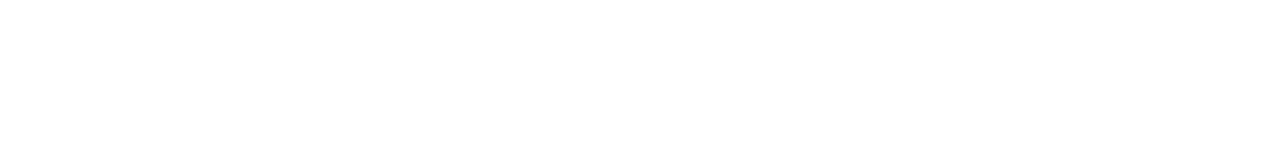
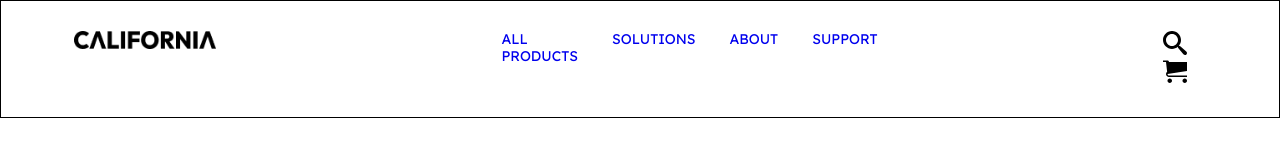
Before and after one commit to ValeriiParkhomov/california, a plain HTML site: page index.html in a window 1280 px wide. Drawn offline with Linux system fonts and the light colour scheme.

Commit message:
start working with header block

```diff
--- a/index.html
+++ b/index.html
@@ -10,6 +10,35 @@
 </head>
 
 <body>
+    <header class="header">
+        <div class="container">
+            <div class="header__container">
+                <div class="logo">
+                    <img src="../images/logo.png" alt="Logo">
+                </div>
+                <nav class="nav">
+                    <ul class="nav__menu">
+                        <li><a class="nav__item" href="#">all products</a></li>
+                        <li><a class="nav__item" href="#">Solutions</a></li>
+                        <li><a class="nav__item" href="#">ABOUT</a></li>
+                        <li><a class="nav__item" href="#">Support</a></li>
+                    </ul>
+                </nav>
+                <div class="utils">
+                    <a href="#">
+                        <svg width="24" height="24">
+                            <use href="./images/sprite.svg#icon-search"></use>
+                        </svg>
+                    </a>
+                    <a href="#">
+                        <svg width="24" height="24">
+                            <use href="./images/sprite.svg#icon-cart"></use>
+                        </svg>
+                    </a>
+                </div>
+            </div>
+        </div>
+    </header>
 
 </body>
 
--- /dev/null
+++ b/scss/_base.scss
@@ -0,0 +1,55 @@
+ul {
+    list-style-type: none;
+    padding: 0;
+    margin: 0;
+}
+
+*,
+*::after,
+*::before {
+    box-sizing: border-box;
+    /* Для того, щоб розмір блоку відповідав заданому і рамка з падінгами шли розмірами всередину */
+}
+
+body {
+    background-color: var(--color-primary-light);
+    color: var(--color-primary-dark);
+    font-family: 'Readex Pro', sans-serif;
+    font-size: 14px;
+    font-weight: 400;
+    line-height: 1.2;
+    margin: 0;
+}
+
+a {
+    display: inline-block;
+    text-decoration: none;
+}
+
+h1,
+h2,
+h3,
+h4,
+h5,
+h6,
+p {
+    margin-top: 0;
+}
+
+address {
+    font-style: normal;
+}
+
+img {
+    display: block;
+    max-width: 100%;
+    height: auto;
+    object-fit: cover;
+    /*Рівномірно маштабує зображення при маштабуванні*/
+}
+
+.container {
+    max-width: 1440px;
+    margin: 0 auto;
+    border: 1px solid black;
+}
--- /dev/null
+++ b/scss/components/_nav.scss
@@ -0,0 +1,7 @@
+.nav {
+    &__menu {
+        display: flex;
+        gap: 34px;
+        text-transform: uppercase;
+    }
+}
--- a/scss/layouts/_header.scss
+++ b/scss/layouts/_header.scss
@@ -0,0 +1,8 @@
+.header {
+    &__container {
+        display: flex;
+        gap: 285px;
+        padding: 30px 73px;
+    }
+
+}
--- a/scss/main.scss
+++ b/scss/main.scss
@@ -1,3 +1,8 @@
+@import './base';
+
+@import './components/nav';
+
 @import './layouts/header.scss';
 
+@import './utils/variables';
 @import './utils/fonts';
--- /dev/null
+++ b/scss/utils/_variables.scss
@@ -0,0 +1,11 @@
+:root {
+    --color-primary-light: white;
+    --color-primary-dark: black;
+    --color-primary-grey: #DCE5E2;
+    --color-secondary-dark: #08090D;
+    --color-secondary-light: #F8F9FA;
+}
+
+$bp-mobile: 480px;
+$bp-tablet: 768px;
+$bp-desktop: 1280px;
```
Also changed, not shown: images/logo.png (added), images/sprite.svg (added), scss/main.min.css, 1 other file.
